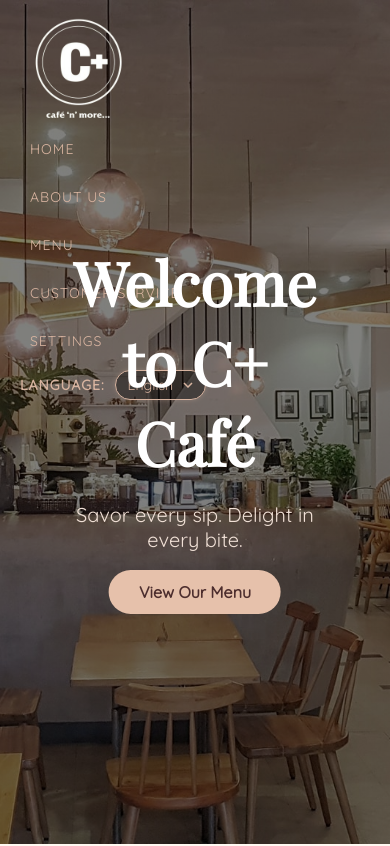
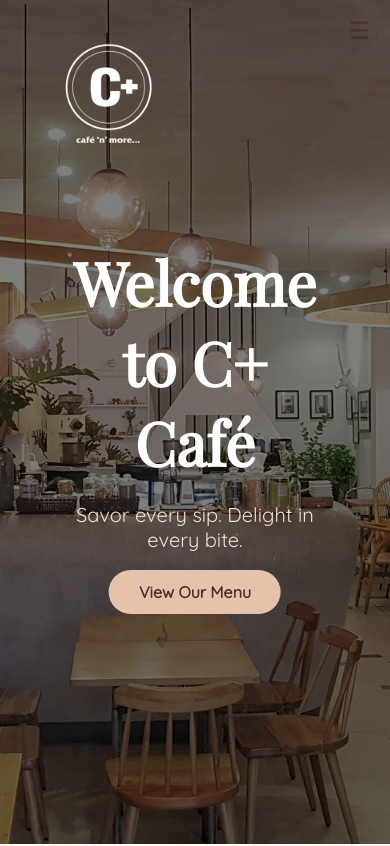
Before and after one commit to ChocolateIsDelicious/C-Cafe, a plain HTML site: page index.html in a window 390 px wide. Shown: the top 846 px of the page. Drawn offline with nearby package versions, Linux system fonts and the light colour scheme.

Commit message:
Add files via upload

```diff
--- a/index.html
+++ b/index.html
@@ -14,6 +14,9 @@
   <div class="banner" id="home">
     <div class="navbar">
   <img src="logo.png" alt="C+ Café Logo" class="logo" />
+      <button class="hamburger" id="hamburger" aria-label="Toggle navigation">
+  ☰
+</button>
   <div class="nav-right">
     <ul>
       <li><a href="#home">Home</a></li>
--- a/script.js
+++ b/script.js
@@ -116,3 +116,9 @@ window.addEventListener('click', (event) => {
     closeModal();
   }
 });
+const hamburger = document.getElementById('hamburger');
+const navRight = document.querySelector('.nav-right');
+
+hamburger.addEventListener('click', () => {
+  navRight.classList.toggle('show');
+});
--- a/style.css
+++ b/style.css
@@ -278,37 +278,53 @@ body.dark-mode .footer a:hover {
 }
 
 /* Mobile adaptation */
+.hamburger {
+  display: none;
+  font-size: 24px;
+  background: none;
+  border: none;
+  color: inherit;
+  cursor: pointer;
+  z-index: 11;
+}
+
 @media (max-width: 768px) {
-  .navbar {
-    flex-direction: column;
-    align-items: flex-start;
-    padding: 10px 20px;
+  .hamburger {
+    display: block;
+    position: absolute;
+    top: 15px;
+    right: 20px;
   }
 
   .nav-right {
+    display: none;
     flex-direction: column;
-    align-items: flex-start;
     width: 100%;
-    gap: 10px;
+    background-color: var(--navbar-bg, #222);
+    position: absolute;
+    top: 60px; /* adjust depending on navbar height */
+    left: 0;
+    padding: 10px 0;
+    z-index: 10;
+  }
+
+  .nav-right.show {
+    display: flex;
   }
 
   .nav-right ul {
     flex-direction: column;
-    width: 100%;
-    gap: 10px;
-  }
-
-  .nav-right ul li {
-    width: 100%;
+    gap: 0;
   }
 
   .nav-right ul li a {
-    display: block;
-    padding: 10px;
+    padding: 12px 16px;
+    text-align: left;
     width: 100%;
   }
 
   .language-selector {
+    padding: 0 16px;
     width: 100%;
   }
 }
```
